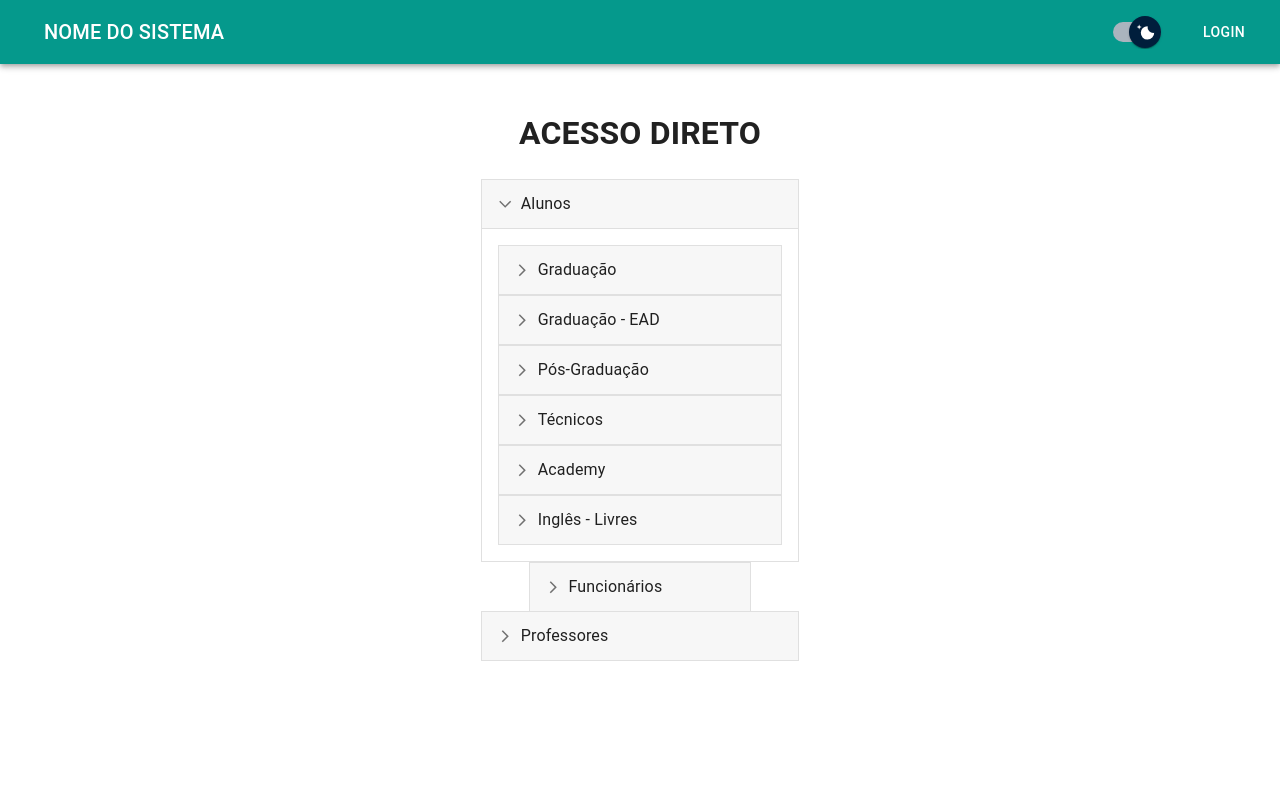
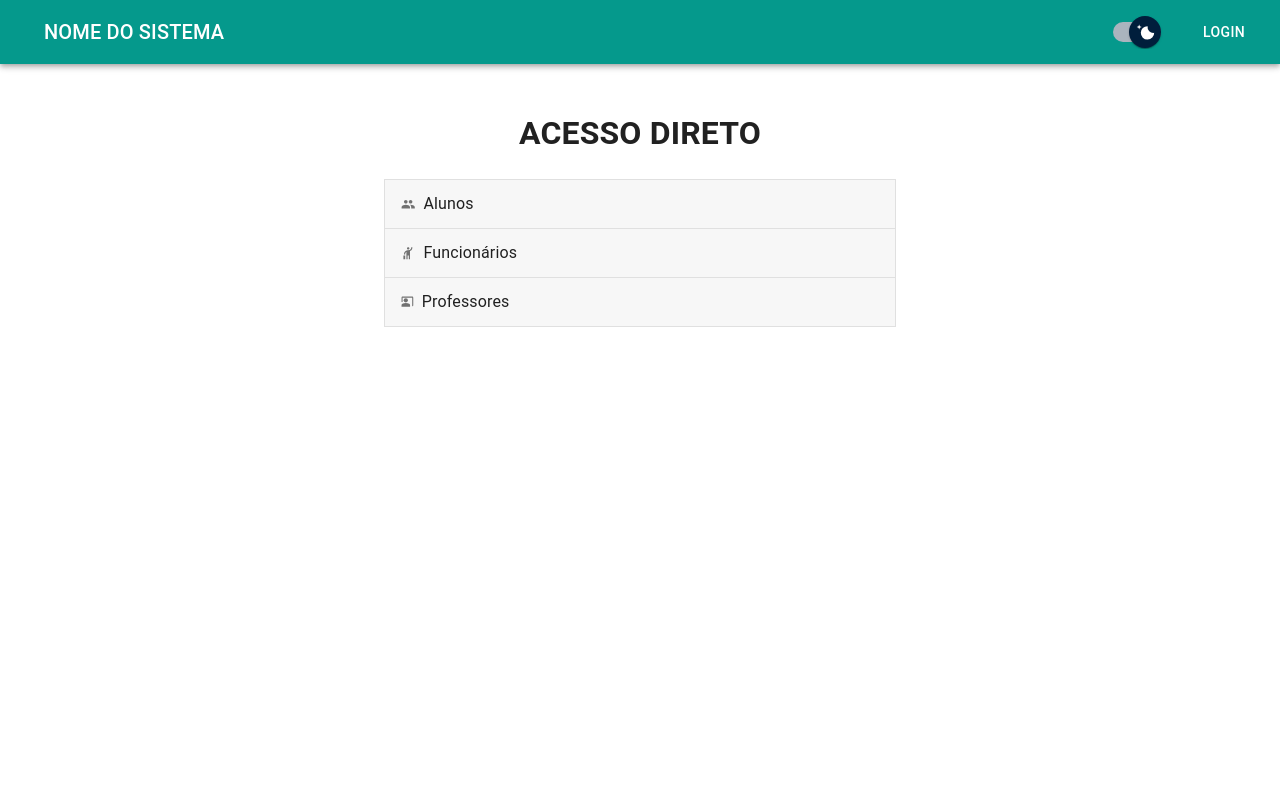
Before and after one commit to leonardoantonio2332/passport-frontend-new, a React (Create React App) app: page / in a window 1280 px wide. Shown: the top 800 px of the page. Built offline with nearby package versions, Linux system fonts and the light colour scheme.

Commit message:
fix: home-accordion

```diff
--- a/src/components/pages/Home/Home.jsx
+++ b/src/components/pages/Home/Home.jsx
@@ -5,12 +5,27 @@ import EmployeesAccordion from "./components/Accordion/EmployeesAccordion";
 import StudentsAccordion from "./components/Accordion/StudentsAccordion";
 
 const Home = () => {
+  const [expanded, setExpanded] = React.useState("students");
+
+  const handleChange = (panel) => (event, newExpanded) => {
+    setExpanded(newExpanded ? panel : false);
+  };
+
   return (
     <div className="container">
       <h1>ACESSO DIRETO</h1>
-      <StudentsAccordion />
-      <EmployeesAccordion />
-      <TeachersAccordion />
+      <StudentsAccordion
+        expanded={expanded === "students"}
+        onChange={handleChange("students")}
+      />
+      <EmployeesAccordion
+        expanded={expanded === "employees"}
+        onChange={handleChange("employees")}
+      />
+      <TeachersAccordion
+        expanded={expanded === "teachers"}
+        onChange={handleChange("teachers")}
+      />
     </div>
   );
 };
--- a/src/components/pages/Home/components/Accordion/EmployeesAccordion.js
+++ b/src/components/pages/Home/components/Accordion/EmployeesAccordion.js
@@ -1,6 +1,5 @@
 import * as React from "react";
 import { styled } from "@mui/material/styles";
-import ArrowForwardIosSharpIcon from "@mui/icons-material/ArrowForwardIosSharp";
 import MuiAccordion from "@mui/material/Accordion";
 import MuiAccordionSummary from "@mui/material/AccordionSummary";
 import MuiAccordionDetails from "@mui/material/AccordionDetails";
@@ -8,6 +7,7 @@ import Typography from "@mui/material/Typography";
 import List from "@mui/material/List";
 import ListItem from "@mui/material/ListItem";
 import ListItemText from "@mui/material/ListItemText";
+import HailIcon from "@mui/icons-material/Hail";
 
 const Accordion = styled((props) => (
   <MuiAccordion disableGutters elevation={0} square {...props} />
@@ -19,11 +19,12 @@ const Accordion = styled((props) => (
   "&:before": {
     display: "none",
   },
+  width: "100%", // adicionado para ajustar a largura do conteúdo
 }));
 
 const AccordionSummary = styled((props) => (
   <MuiAccordionSummary
-    expandIcon={<ArrowForwardIosSharpIcon sx={{ fontSize: "0.9rem" }} />}
+    expandIcon={<HailIcon sx={{ fontSize: "0.9rem" }} />}
     {...props}
   />
 ))(({ theme }) => ({
@@ -33,16 +34,21 @@ const AccordionSummary = styled((props) => (
       : "rgba(0, 0, 0, .03)",
   flexDirection: "row-reverse",
   "& .MuiAccordionSummary-expandIconWrapper.Mui-expanded": {
-    transform: "rotate(90deg)",
+    transform: "rotate(360deg)",
+    transition: "transform 1s",
   },
   "& .MuiAccordionSummary-content": {
     marginLeft: theme.spacing(1),
   },
+  width: "100%", // adicionado para ajustar a largura do conteúdo
 }));
 
 const AccordionDetails = styled(MuiAccordionDetails)(({ theme }) => ({
   padding: theme.spacing(2),
   borderTop: "1px solid rgba(0, 0, 0, .125)",
+  width: "100%",
+  display: "flex",
+  flexDirection: "column", // adicionado para ajustar a largura do conteúdo
 }));
 
 const EmployeesAccordion = () => {
--- a/src/components/pages/Home/components/Accordion/StudentsAccordion.js
+++ b/src/components/pages/Home/components/Accordion/StudentsAccordion.js
@@ -1,6 +1,5 @@
 import * as React from "react";
 import { styled } from "@mui/material/styles";
-import ArrowForwardIosSharpIcon from "@mui/icons-material/ArrowForwardIosSharp";
 import MuiAccordion from "@mui/material/Accordion";
 import MuiAccordionSummary from "@mui/material/AccordionSummary";
 import MuiAccordionDetails from "@mui/material/AccordionDetails";
@@ -11,6 +10,7 @@ import PostGraduationAccordion from "./components/Students/PostGraduationAccordi
 import TechnicalAccordion from "./components/Students/TechnicalAccordion";
 import AcademyAccordion from "./components/Students/AcademyAccordion";
 import EnglishAccordion from "./components/Students/EnglishAccordion";
+import PeopleIcon from "@mui/icons-material/People";
 
 const Accordion = styled((props) => (
   <MuiAccordion disableGutters elevation={0} square {...props} />
@@ -22,11 +22,12 @@ const Accordion = styled((props) => (
   "&:before": {
     display: "none",
   },
+  width: "100%", // adicionado para ajustar a largura do conteúdo
 }));
 
 const AccordionSummary = styled((props) => (
   <MuiAccordionSummary
-    expandIcon={<ArrowForwardIosSharpIcon sx={{ fontSize: "0.9rem" }} />}
+    expandIcon={<PeopleIcon sx={{ fontSize: "0.9rem" }} />}
     {...props}
   />
 ))(({ theme }) => ({
@@ -36,27 +37,29 @@ const AccordionSummary = styled((props) => (
       : "rgba(0, 0, 0, .03)",
   flexDirection: "row-reverse",
   "& .MuiAccordionSummary-expandIconWrapper.Mui-expanded": {
-    transform: "rotate(90deg)",
+    transform: "rotate(360deg)",
+    transition: "transform 1s",
   },
   "& .MuiAccordionSummary-content": {
     marginLeft: theme.spacing(1),
   },
+  width: "100%", // adicionado para ajustar a largura do conteúdo
 }));
 
 const AccordionDetails = styled(MuiAccordionDetails)(({ theme }) => ({
   padding: theme.spacing(2),
   borderTop: "1px solid rgba(0, 0, 0, .125)",
+  width: "100%", // adicionado para ajustar a largura do conteúdo
 }));
 
 const StudentsAccordion = () => {
-  const [expanded, setExpanded] = React.useState("panel1");
+  const [expanded, setExpanded] = React.useState(false);
 
   const handleChange = (panel) => (event, newExpanded) => {
     setExpanded(newExpanded ? panel : false);
   };
 
   return (
-    <div>
     <Accordion
       expanded={expanded === "panel1"}
       onChange={handleChange("panel1")}
@@ -73,7 +76,6 @@ const StudentsAccordion = () => {
         <EnglishAccordion />
       </AccordionDetails>
     </Accordion>
-    </div>
   );
 };
 export default StudentsAccordion;
--- a/src/components/pages/Home/components/Accordion/TeachersAccordion.js
+++ b/src/components/pages/Home/components/Accordion/TeachersAccordion.js
@@ -1,6 +1,5 @@
 import * as React from "react";
 import { styled } from "@mui/material/styles";
-import ArrowForwardIosSharpIcon from "@mui/icons-material/ArrowForwardIosSharp";
 import MuiAccordion from "@mui/material/Accordion";
 import MuiAccordionSummary from "@mui/material/AccordionSummary";
 import MuiAccordionDetails from "@mui/material/AccordionDetails";
@@ -11,6 +10,7 @@ import PostGraduationAccordion from "./components/Teachers/PostGraduationAccordi
 import TechnicalAccordion from "./components/Teachers/TechnicalAccordion";
 import AcademyAccordion from "./components/Teachers/AcademyAccordion";
 import EnglishAccordion from "./components/Teachers/EnglishAccordion";
+import CoPresentIcon from "@mui/icons-material/CoPresent";
 
 const Accordion = styled((props) => (
   <MuiAccordion disableGutters elevation={0} square {...props} />
@@ -22,11 +22,12 @@ const Accordion = styled((props) => (
   "&:before": {
     display: "none",
   },
+  width: "100%", // adicionado para ajustar ao tamanho do container
 }));
 
 const AccordionSummary = styled((props) => (
   <MuiAccordionSummary
-    expandIcon={<ArrowForwardIosSharpIcon sx={{ fontSize: "0.9rem" }} />}
+    expandIcon={<CoPresentIcon sx={{ fontSize: "0.8rem" }} />}
     {...props}
   />
 ))(({ theme }) => ({
@@ -36,16 +37,19 @@ const AccordionSummary = styled((props) => (
       : "rgba(0, 0, 0, .03)",
   flexDirection: "row-reverse",
   "& .MuiAccordionSummary-expandIconWrapper.Mui-expanded": {
-    transform: "rotate(90deg)",
+    transform: "rotate(360deg)",
+    transition: "transform 1s",
   },
   "& .MuiAccordionSummary-content": {
     marginLeft: theme.spacing(1),
   },
+  width: "100%", // adicionado para ajustar ao tamanho do container
 }));
 
 const AccordionDetails = styled(MuiAccordionDetails)(({ theme }) => ({
   padding: theme.spacing(2),
   borderTop: "1px solid rgba(0, 0, 0, .125)",
+  width: "100%", // adicionado para ajustar ao tamanho do container
 }));
 
 const TeachersAccordion = () => {
@@ -56,7 +60,6 @@ const TeachersAccordion = () => {
   };
 
   return (
-    <div>
     <Accordion
       expanded={expanded === "panel3"}
       onChange={handleChange("panel3")}
@@ -73,7 +76,6 @@ const TeachersAccordion = () => {
         <EnglishAccordion />
       </AccordionDetails>
     </Accordion>
-    </div>
   );
 };
 export default TeachersAccordion;
--- a/src/components/pages/Home/styles.css
+++ b/src/components/pages/Home/styles.css
@@ -4,10 +4,21 @@
   align-items: center;
   flex-direction: column;
   height: 100%;
-  width: 100%;
+  width: 40%;
+  margin: 0 auto;
 }
 
 .item {
   flex: 1;
   width: 100%;
 }
+
+@media only screen and (max-width: 600px) {
+  .container {
+    width: 80%;
+  }
+
+  .item {
+    width: 100%;
+  }
+}
--- a/src/core/routes/main.js
+++ b/src/core/routes/main.js
@@ -1,4 +1,4 @@
-import { NotFound, Users, Home } from "components/pages";
+import { NotFound, Home } from "components/pages";
 
 export const main = {
   basePath: "/",
```
Lines whose indentation alone changed are shown as unchanged.
